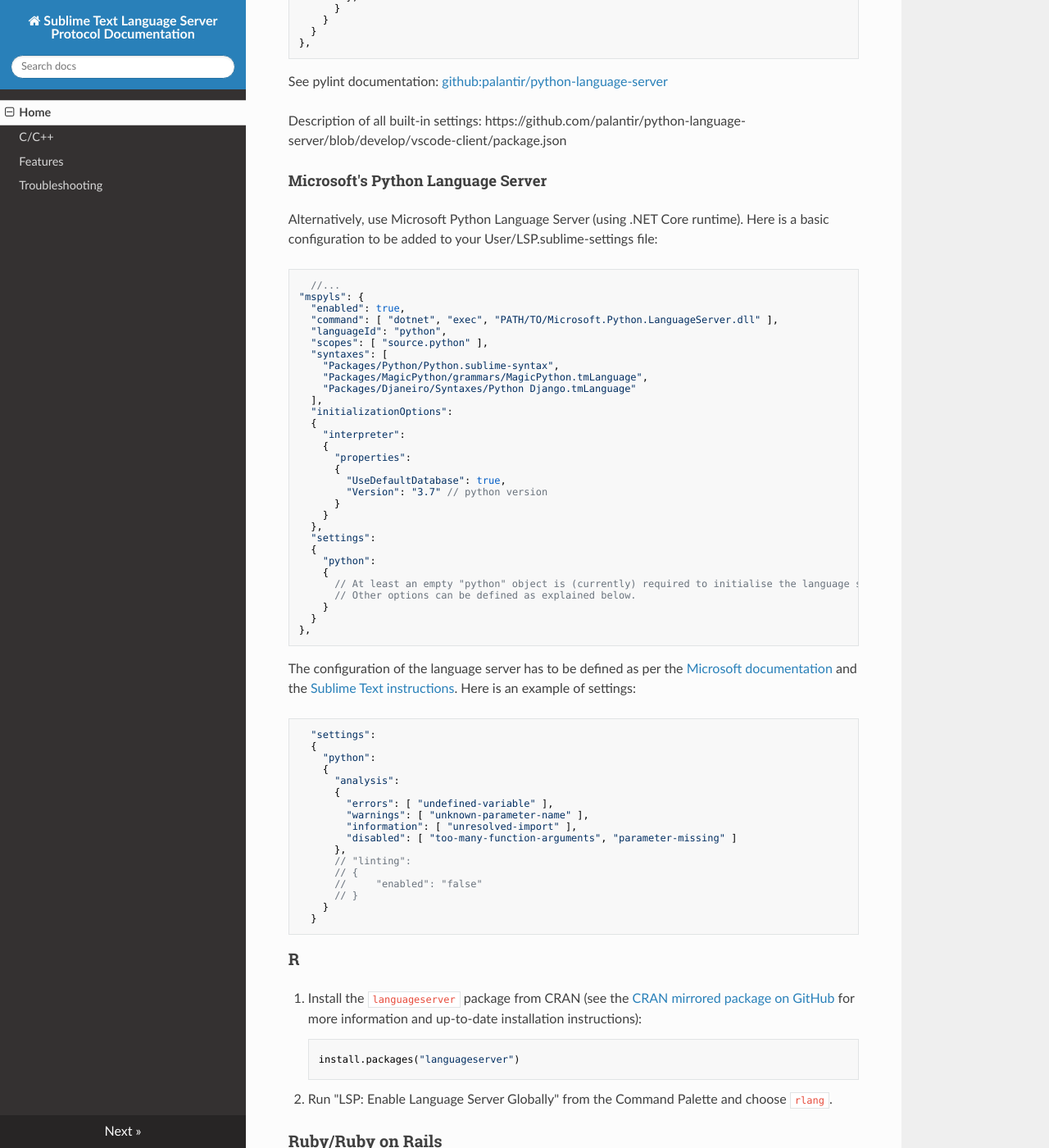
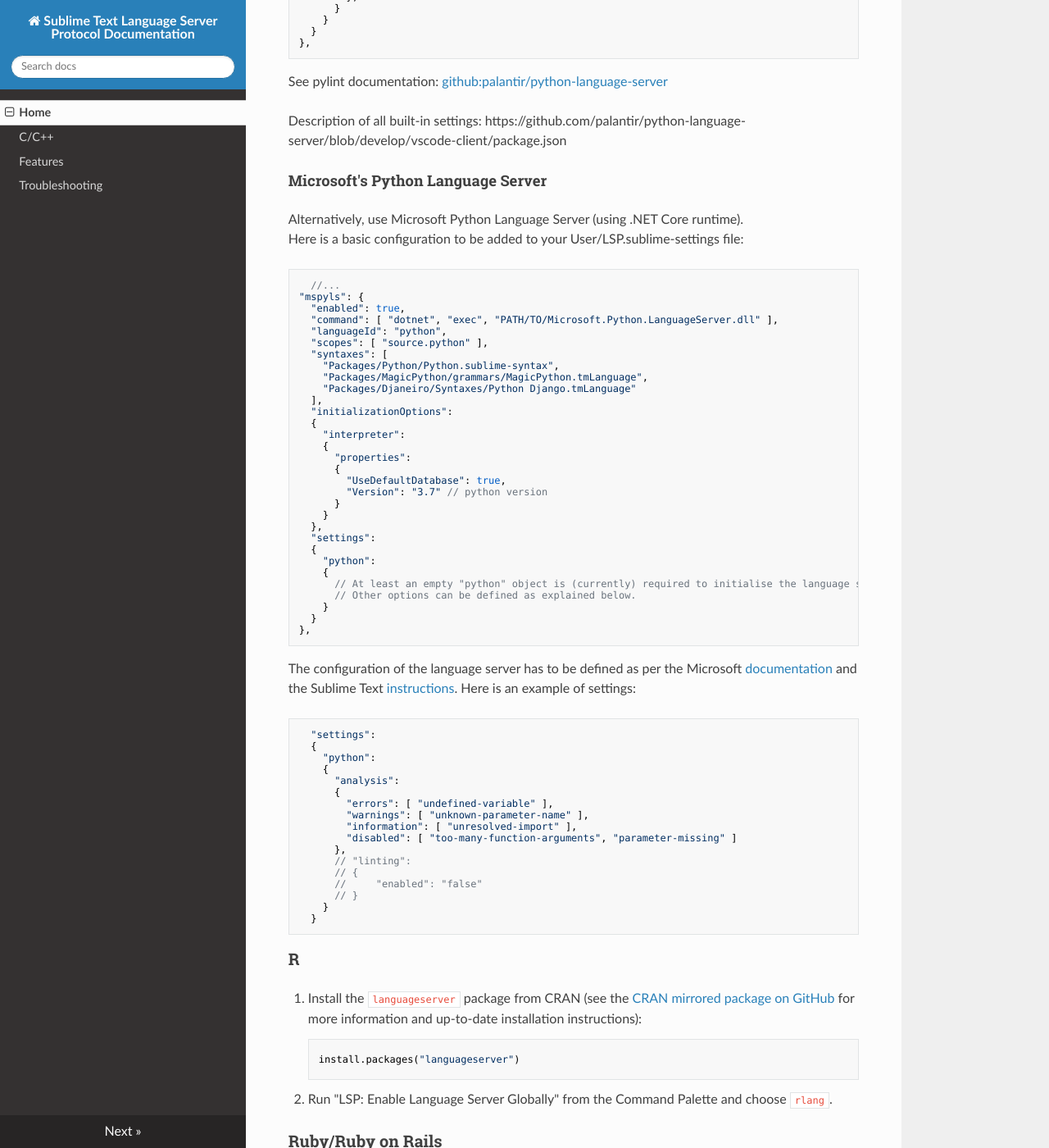
Before and after one commit to sublimelsp/LSP, an MkDocs documentation site: the page built from docs/index.md, in a window 1280 px wide and 1400 px high, scrolled down 15530 px. Shown: the whole window at 82% size. Built offline with MkDocs 1.6.1, drawn with Linux system fonts in a browser that asks for light colours; nearby versions of some CDN libraries.

Commit message:
Add newline, and slight changes in the URI format

````diff
--- a/docs/index.md
+++ b/docs/index.md
@@ -861,7 +861,7 @@
 },
 ```
 
-The configuration of the language server has to be defined as per the [Microsoft documentation](https://github.com/microsoft/python-language-server/blob/master/README.md) and the [Sublime Text instructions](https://github.com/Microsoft/python-language-server/blob/master/Using_in_sublime_text.md).
+The configuration of the language server has to be defined as per the Microsoft [documentation](https://github.com/microsoft/python-language-server/blob/master/README.md) and the Sublime Text [instructions](https://github.com/Microsoft/python-language-server/blob/master/Using_in_sublime_text.md).
 Here is an example of settings:
 
 ```js
````
